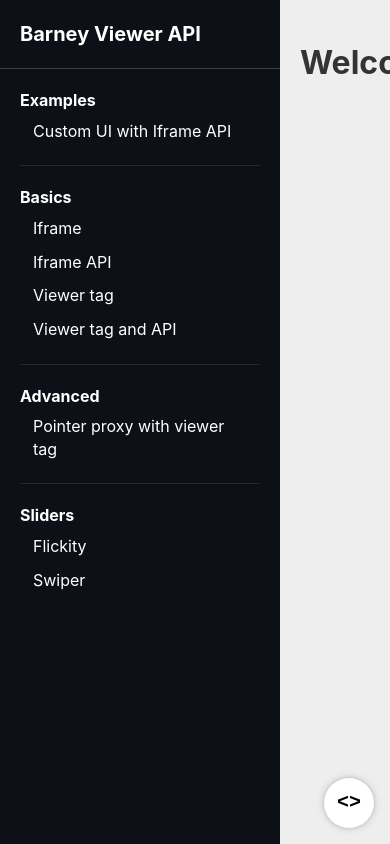
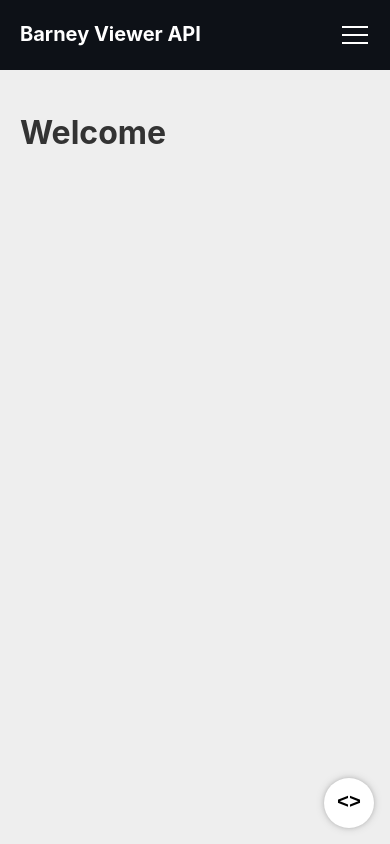
Before and after one commit to BarneyWeb/BarneyViewerIntegrationDemos, a website: page docs/index.html in a window 390 px wide. Drawn offline with Linux system fonts and the light colour scheme; some packages are replaced by stand-ins of ours; a script that the page names is missing.

Commit message:
Update menu for mobile

```diff
--- a/docs/assets/index.css
+++ b/docs/assets/index.css
@@ -33,8 +33,10 @@ a {
 
 -------------------------------------------------- */
 
-#side {
+#menu {
+	z-index: 2;
 	width: 280px;
+	max-width: 100%;
 	padding: 20px;
 	box-sizing: border-box;
 	overflow: auto;
@@ -47,43 +49,81 @@ a {
 	background-color: #0d1117;
 }
 
-#side a {
-	text-decoration: none;
-}
-#side a:hover {
-	text-decoration: underline;
-}
+#menu h1 {
+	position: sticky;
+    top: -20px;
+	background-color: #0d1117;
 
-#side h1 {
+	height: 30px;
 	font-size: 20px;
 	padding: 20px;
 	margin: -20px -20px 20px;
 	border-bottom: 1px solid rgba(255, 255, 255, 0.2);
 }
+#menu h1 .toggle {
+	display: none;
 
-#side ul {
+	width: 70px;
+	position: absolute;
+	top: 0;
+	right: 0;
+	bottom: 0;
+}
+#menu h1 .toggle::before,
+#menu h1 .toggle::after {
+	content: '';
+	display: block;
+	position: absolute;
+	top: 50%;
+	left: 50%;
+	width: 26px;
+	border-top: 2px solid #fff;
+	transform: translate(-50%, -50%);
+	transition: all 150ms ease-in-out;
+}
+#menu h1 .toggle::after {
+	height: 14px;
+	border-bottom: 2px solid #fff;
+}
+#menu.\-opened h1 .toggle::before {
+	transform: translate(-50%, -50%) rotate(-45deg);
+}
+#menu.\-opened h1 .toggle::after {
+	height: 0;
+	border-bottom: 0;
+	transform: translate(-50%, -50%) rotate(45deg);
+}
+
+#menu a {
+	text-decoration: none;
+}
+#menu a:hover {
+	text-decoration: underline;
+}
+
+#menu ul {
 	margin: 0;
 	padding: 0;
 	list-style: none;
 }
-#side ul ul {
+#menu ul ul {
 	margin: 5px 0 20px 5px;
 }
-#side ul li {
+#menu ul li {
 	margin-bottom: 5px;
 }
-#side ul hr {
+#menu ul hr {
 	margin: 15px 0px 20px;
 	border: 1px solid rgba(255, 255, 255, 0.1);
 	border-width: 0 0 1px;
 }
 
-#side ul a {
+#menu ul a {
 	display: block;
 	padding: 0.2em 0.5em;
 	border-radius: 0.5em;
 }
-#side ul a:hover {
+#menu ul a:hover {
 	background-color: rgba(255, 255, 255, 0.1);
 }
 
@@ -145,3 +185,23 @@ a {
 #main a#source-btn::before {
 	content: "<>";
 }
+
+@media (max-width: 700px) {
+	#menu {
+		width: 100%;
+		height: 70px;
+		overflow: hidden;
+		transition: height 200ms ease-in-out;
+	}
+	#menu.\-opened {
+		height: 100%;
+		overflow: auto;
+	}
+	#menu h1 .toggle {
+		display: block;
+	}
+	#main {
+		left: 0;
+		top: 70px;
+	}
+}
--- a/docs/assets/main.css
+++ b/docs/assets/main.css
@@ -37,6 +37,16 @@ code {
 
 ul {
 	padding-left: 1.5em;
+}
+
+img {
+	max-width: 100%;
+	height: auto;
+	display: block;
+}
+
+a {
+	color: #00f;
 }
 
 /* --------------------------------------------------
@@ -83,11 +93,6 @@ ul {
 	FAKE IMAGE
 -------------------------------------------------- */
 
-img {
-	max-width: 100%;
-	height: auto;
-	display: block;
-}
 .img {
 	width: 100%;
 	background: linear-gradient(35deg, #bbb, #ccc 50%);
--- a/docs/index.html
+++ b/docs/index.html
@@ -10,16 +10,12 @@
 </head>
 <body>
 
-	<div id="side">
-		<h1 class="title"><a href="./">Barney Viewer API</a></h1>
+	<div id="menu">
+		<h1 class="title">
+			<a href="./">Barney Viewer API</a>
+			<a class="toggle" href="javascript:void(0)"></a>
+		</h1>
 		<ul>
-			<li>
-				<strong>Examples</strong>
-				<ul>
-					<li><a href="examples/iframe-api-custom-ui.html" target="viewport">Custom UI with Iframe API</a></li>
-				</ul>
-			</li>
-			<li><hr></li>
 			<li>
 				<strong>Basics</strong>
 				<ul>
@@ -44,6 +40,13 @@
 					<li><a href="sliders/swiper.html" target="viewport">Swiper</a></li>
 				</ul>
 			</li>
+			<li><hr></li>
+			<li>
+				<strong>Examples</strong>
+				<ul>
+					<li><a href="examples/iframe-api-custom-ui.html" target="viewport">Custom UI with Iframe API</a></li>
+				</ul>
+			</li>
 		</ul>
 	</div>
 
@@ -54,6 +57,23 @@
 
 	<script>
 		(() => {
+
+			/* -------------------------
+				MOBILE MENU
+			------------------------- */
+
+			const menu = document.querySelector('#menu')
+			const menuToggle = menu.querySelector('h1 a.toggle')
+
+			menuToggle.addEventListener('click', (event) => {
+				event.preventDefault()
+				menu.classList.toggle('-opened')
+			})
+
+
+			/* -------------------------
+				PAGES
+			------------------------- */
 
 			const DEFAULT_PAGE = 'general/index.html'
 			const GITHUB_URL_TEMPLATE = 'https://github.com/BarneyWeb/BarneyViewerIntegrationDemos/blob/main/docs/{path}?ts=4'
@@ -79,6 +99,7 @@
 					window.location.hash = path
 					sourceBtn.href = GITHUB_URL_TEMPLATE.replace('{path}', path)
 				}
+				menu.classList.remove('-opened')
 			}
 
 			function invalidateHash() {
@@ -92,6 +113,7 @@
 
 			invalidateHash()
 
+
 		})()
 	</script>
 
```
Also changed, not shown: docs/sliders/flickity.html (+1 -0 lines), docs/sliders/swiper.html (+2 -1 lines).
